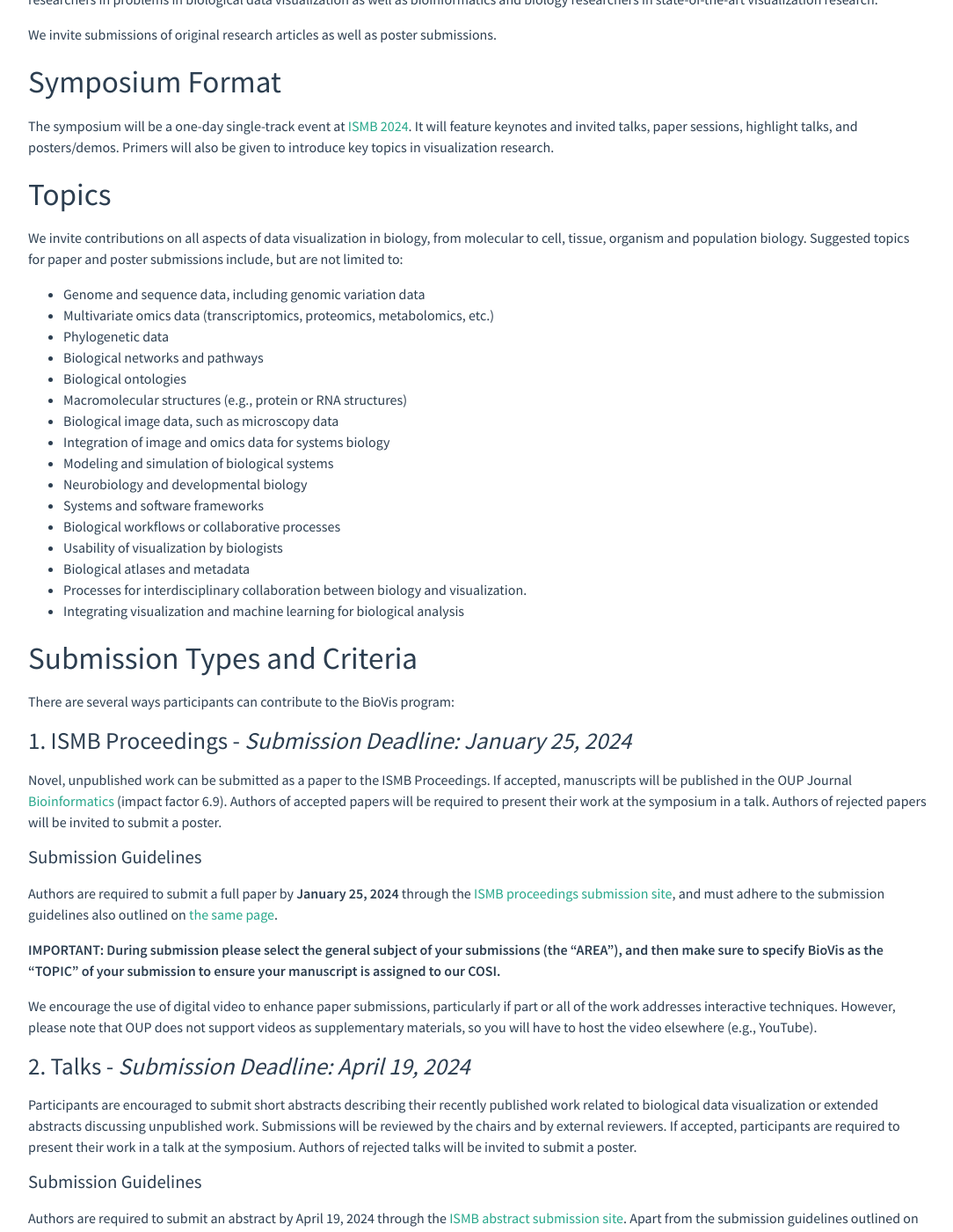
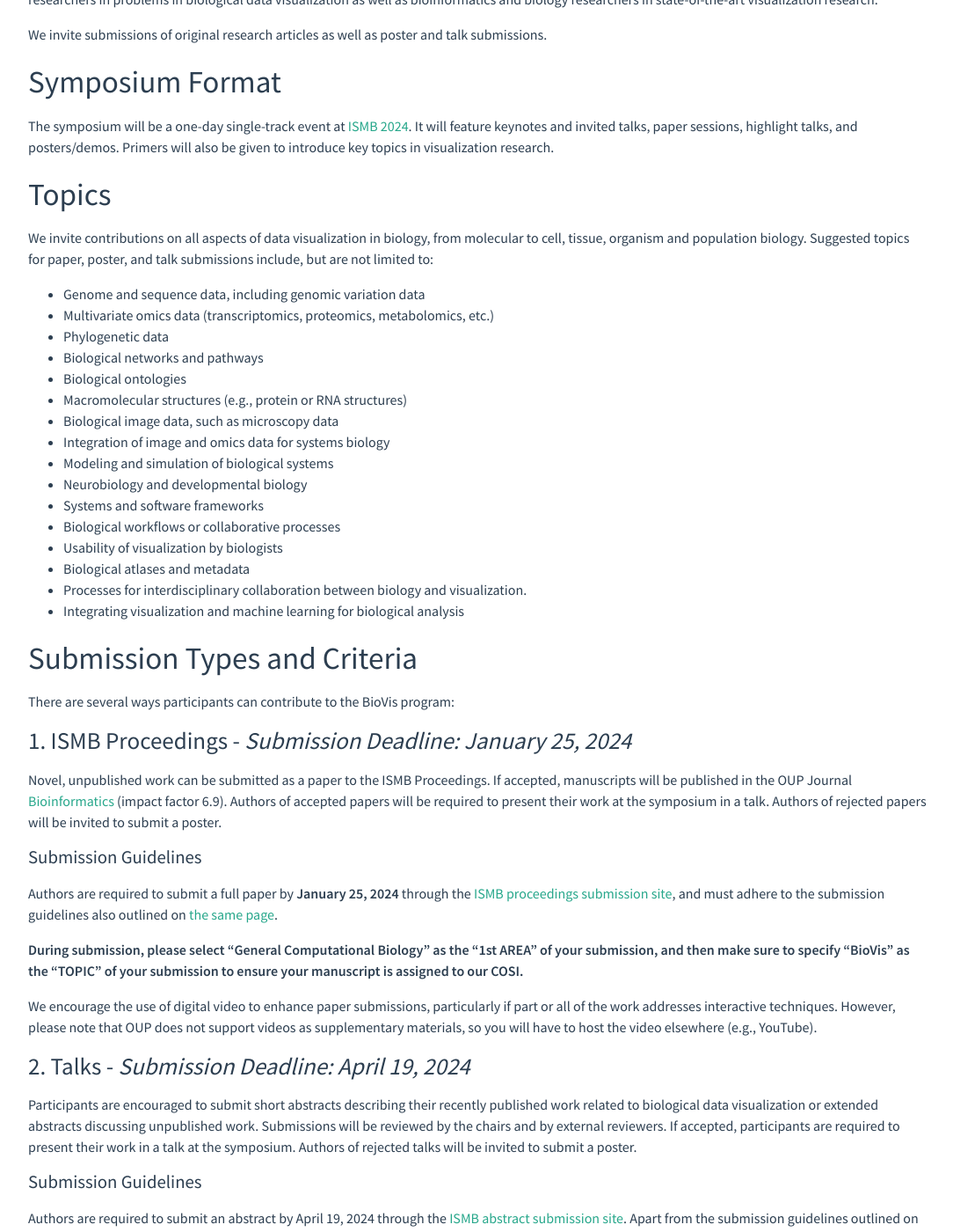
Before and after one commit to foreveremain/2024, a Jekyll site: the page built from cfp_ismb.md, in a window 1280 px wide and 1400 px high, scrolled down 531 px. Shown: the whole window at 88% size, without its empty margins (96-1180 px from the left). Built offline with Jekyll 4.4.1, drawn with Linux system fonts in a browser that asks for light colours.

Commit message:
Update CFP based on Kay feedback.

```diff
--- a/cfp_ismb.md
+++ b/cfp_ismb.md
@@ -19,7 +19,7 @@ The rapidly expanding field of biology creates enormous challenges for data visu
 
 The BioVis Interest Group organizes the interdisciplinary event BioVis, covering all aspects of visualization in biology. This symposium brings together researchers from the visualization, bioinformatics, and biology communities with the purpose of educating, inspiring, and engaging visualization researchers in problems in biological data visualization as well as bioinformatics and biology researchers in state-of-the-art visualization research.
 
-We invite submissions of original research articles as well as poster submissions.
+We invite submissions of original research articles as well as poster and talk submissions.
 
 ## Symposium Format
 
@@ -27,7 +27,7 @@ The symposium will be a one-day single-track event at [{{ site.ismb_conference_n
 
 ## Topics
 
-We invite contributions on all aspects of data visualization in biology, from molecular to cell, tissue, organism and population biology. Suggested topics for paper and poster submissions include, but are not limited to:
+We invite contributions on all aspects of data visualization in biology, from molecular to cell, tissue, organism and population biology. Suggested topics for paper, poster, and talk submissions include, but are not limited to:
 
 -   Genome and sequence data, including genomic variation data
 -   Multivariate omics data (transcriptomics, proteomics, metabolomics, etc.)
@@ -58,7 +58,7 @@ Novel, unpublished work can be submitted as a paper to the ISMB Proceedings. If
 
 Authors are required to submit a full paper by <time>{{ site.ismb_paper_submission_deadline }}</time> through the [ISMB proceedings submission site]({{ site.ismb_paper_submission_link }}), and must adhere to the submission guidelines also outlined on [the same page]({{ site.ismb_paper_submission_link }}).
 
-**IMPORTANT: During submission please select the general subject of your submissions (the “AREA”), and then make sure to specify BioVis as the “TOPIC” of your submission to ensure your manuscript is assigned to our COSI.**
+**During submission, please select “General Computational Biology” as the “1st AREA” of your submission, and then make sure to specify “BioVis" as the “TOPIC” of your submission to ensure your manuscript is assigned to our COSI.**
 
 We encourage the use of digital video to enhance paper submissions, particularly if part or all of the work addresses interactive techniques. However, please note that OUP does not support videos as supplementary materials, so you will have to host the video elsewhere (e.g., YouTube).
 
```
